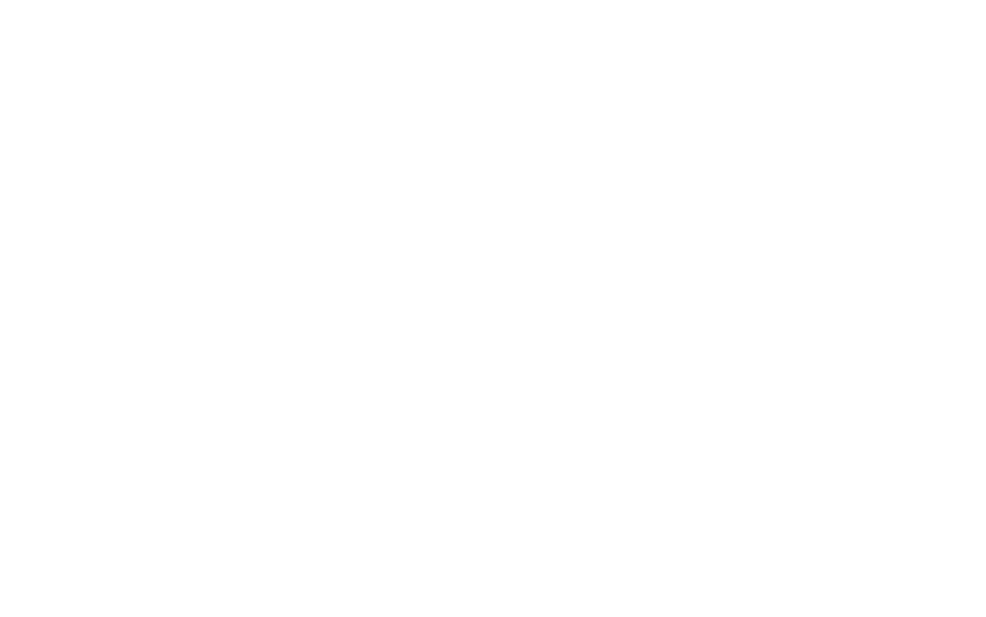
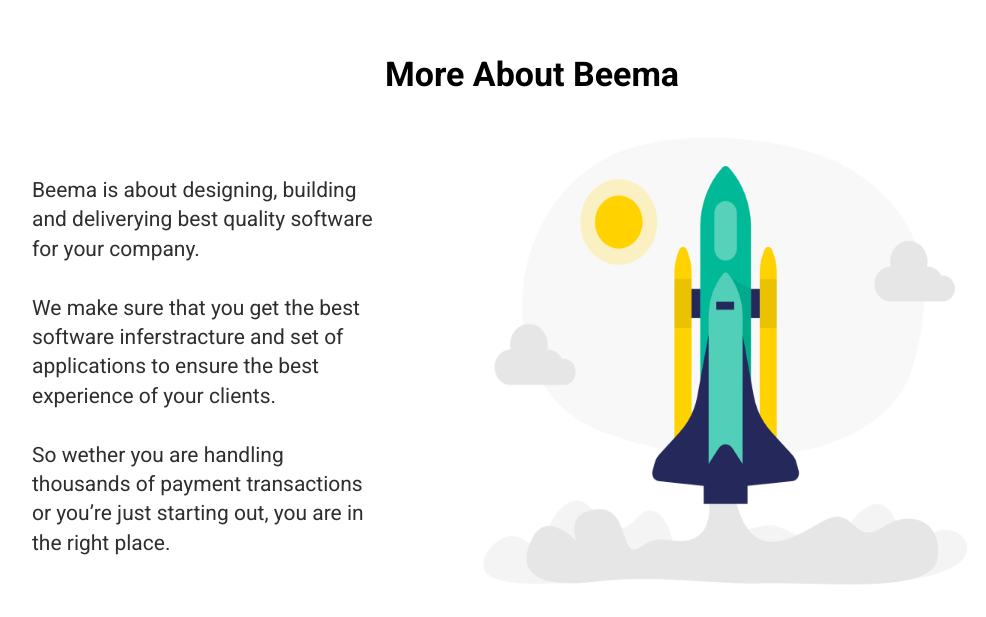
Before and after one commit to KonarzewskiP/Beema-responsive-website, a React (Create React App) app: page / in a window 1280 px wide. Shown: the part 2604-3221 px from the top of the page, without its empty margins (108-1094 px from the left). Before the commit the page ends 2704 px from the top, so only its background shows below. Built offline with nearby package versions, Linux system fonts and the light colour scheme.

Commit message:
create and style CCre about s section

```diff
--- a/src/containers/homepage/index.jsx
+++ b/src/containers/homepage/index.jsx
@@ -7,6 +7,7 @@
 import ServicesSection from "./servicesSection";
 import ReviewsSection from "./reviewsSection";
 import Marginer from "../../components/marginer";
+import MoreAboutSection from "./moreAboutSection";
 
 
 const PageContainer = styled.div`
@@ -24,6 +25,8 @@
             <ServicesSection/>
             <Marginer direction="vertical" margin="2em" />
             <ReviewsSection/>
+            <Marginer direction="vertical" margin="2em" />
+            <MoreAboutSection />
         </PageContainer>
     );
 }
--- /dev/null
+++ b/src/containers/homepage/moreAboutSection.jsx
@@ -0,0 +1,56 @@
+import React from 'react';
+import styled from "styled-components";
+import {Element} from "react-scroll";
+import {SectionTitle} from "../../components/sectionTitle";
+
+import AboutImgUrl from "../../assets/illustrations/rocket_launch_.png"
+
+const MoreAboutContainer = styled(Element)`
+  min-height: 500px;
+  display: flex;
+  flex-direction: column;
+  align-items: center;
+`
+
+const AboutContainer = styled.div`
+  display: flex;
+  justify-content: center;
+  align-items: center;
+  max-width: 1000px;
+`
+
+const AboutText = styled.p`
+  font-size:  21px;
+  color: #2f2f2f;
+  font-weight: normal;
+  line-height: 1.4;
+
+`
+
+const AboutImg = styled.img`
+  width: 600px;
+  height: 500px;
+  margin-left: 3em;
+`
+
+const MoreAboutSection = () => {
+    return (
+        <MoreAboutContainer>
+            <SectionTitle>More About Beema</SectionTitle>
+            <AboutContainer>
+                <AboutText>
+                    Beema is about designing, building and deliverying best quality software for your company.
+                    {<br/>}{<br/>}
+                    We make sure that you get the best software inferstracture and set of applications to ensure the
+                    best experience of your clients.
+                    {<br/>}{<br/>}
+                    So wether you are handling thousands of payment transactions or you’re just starting out, you are in
+                    the right place.
+                </AboutText>
+                <AboutImg src={AboutImgUrl}/>
+            </AboutContainer>
+        </MoreAboutContainer>
+    );
+};
+
+export default MoreAboutSection;
--- a/src/containers/homepage/reviewsSection.jsx
+++ b/src/containers/homepage/reviewsSection.jsx
@@ -14,7 +14,7 @@
 import User4Img from '../../assets/pictures/profile_picture_4.jpeg'
 
 const ReviewsContainer = styled(Element)`
-  height:800px;
+  height: 700px;
   display: flex;
   flex-direction: column;
   align-items: center;
@@ -31,29 +31,24 @@
 `
 
 const StyledSlide = styled(Slide)`
-.carousel__inner-slide {
-  display: flex;
-  justify-content: center;
-}
+  .carousel__inner-slide {
+    display: flex;
+    justify-content: center;
+  }
 `
 
 const StyledDotGroup = styled(DotGroup)`
 
   button {
-    //-webkit-appearance: none;
-    //-moz-appearance: none;
-    //appearance: none;
-    //width: 13px;
-    //height: 13px;
     padding: 6px;
-    //margin: 4rem;
     border-radius: 50%;
     background-color: #e4e4e4;
     border: none;
     outline: none;
+
     //If its not last element
     &:not(:last-of-type) {
-      margin-right: 0.3rem;
+      margin-right: 3px;
     }
   }
 
```
Also changed, not shown: 1 other file (tests, documents, lock files or other folders).
